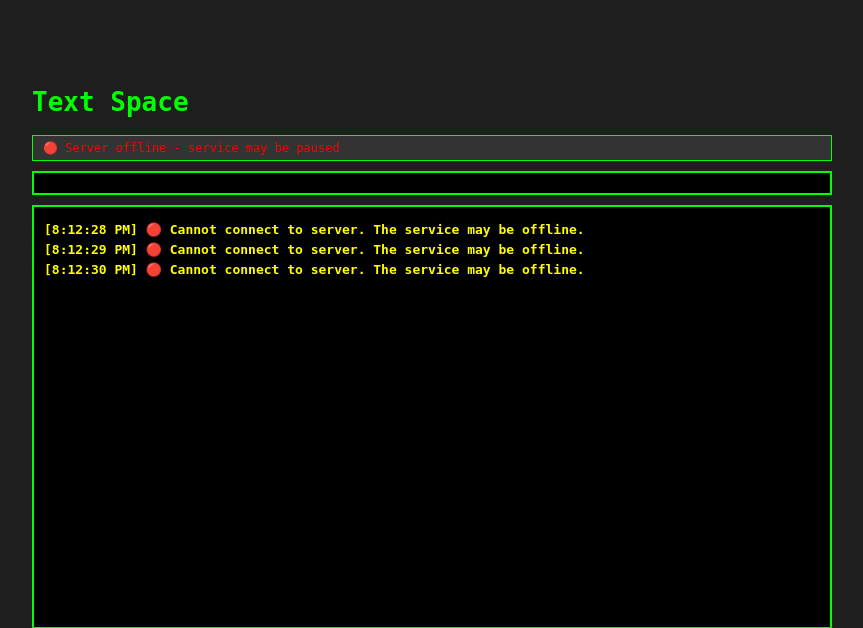
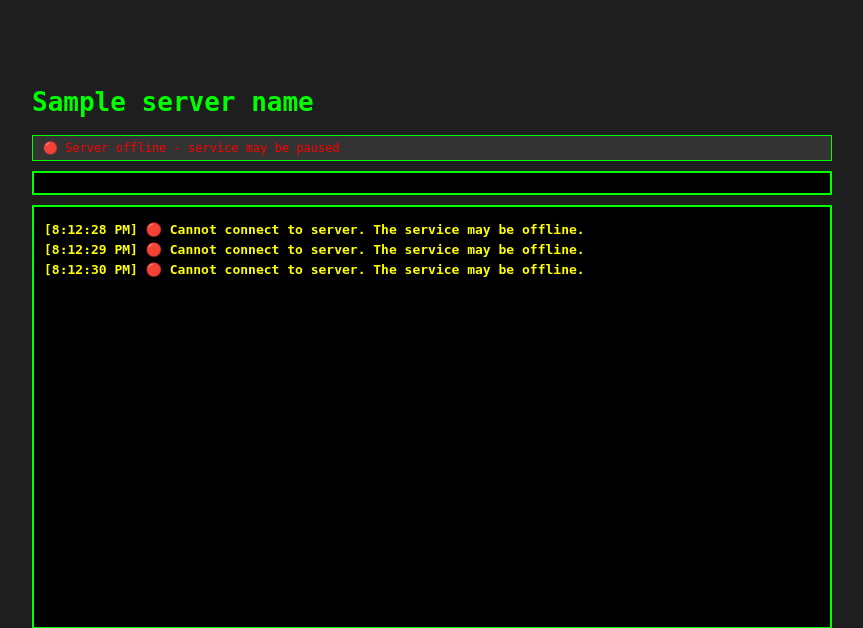
Before and after one commit to earchibald/textspace-mud, a Flask app: template templates/index.html in a window 1280 px wide. Shown: the top 628 px of the page, without its empty margins (208-1071 px from the left). Run offline with Flask 3, Linux system fonts and the light colour scheme; the template is opened without the code that fills it: most values are stand-ins (such as "Sample title", 1, 10 or a date in 2020); parts of the project's set-up code (start-up, migrations or seed data) failed here and were passed over; some libraries are stand-ins or nearby versions.

Commit message:
Add configurable server name v1.3.2
✅ Server name now configurable via SERVER_NAME environment variable
✅ Default name set to 'The Text Spot'
✅ Updated web interface title and header
✅ Added to .env.example for easy configuration

```diff
--- a/server.py
+++ b/server.py
@@ -17,7 +17,10 @@ from flask_socketio import SocketIO, emit, join_room, leave_room
 import threading
 
 # Version tracking
-VERSION = "1.3.1"
+VERSION = "1.3.2"
+
+# Server configuration
+SERVER_NAME = os.getenv("SERVER_NAME", "The Text Spot")
 
 # Try to import database modules (optional)
 try:
@@ -368,7 +371,7 @@ class TextSpaceServer:
         """Setup Flask routes and SocketIO handlers"""
         @self.app.route('/')
         def index():
-            return render_template('index.html')
+            return render_template('index.html', server_name=SERVER_NAME)
 
         @self.app.route('/init-db')
         def init_database():
--- a/templates/index.html
+++ b/templates/index.html
@@ -1,7 +1,7 @@
 <!DOCTYPE html>
 <html>
 <head>
-    <title>Text Space</title>
+    <title>{{ server_name }}</title>
     <script src="https://cdn.socket.io/4.5.4/socket.io.min.js"></script>
     <style>
         body {
@@ -61,7 +61,7 @@
     </style>
 </head>
 <body>
-    <h1>Text Space</h1>
+    <h1>{{ server_name }}</h1>
     <div class="status-bar">
         <span id="connection-status" class="status-connecting">🔄 Connecting to server...</span>
     </div>
```
Also changed, not shown: 1 other file.
